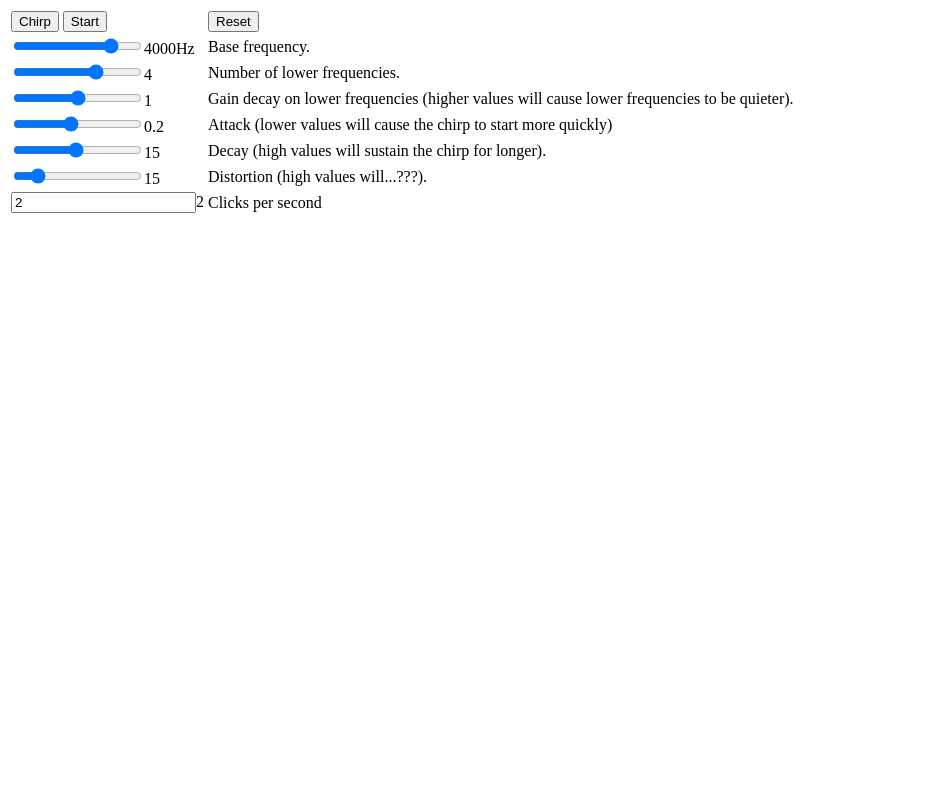
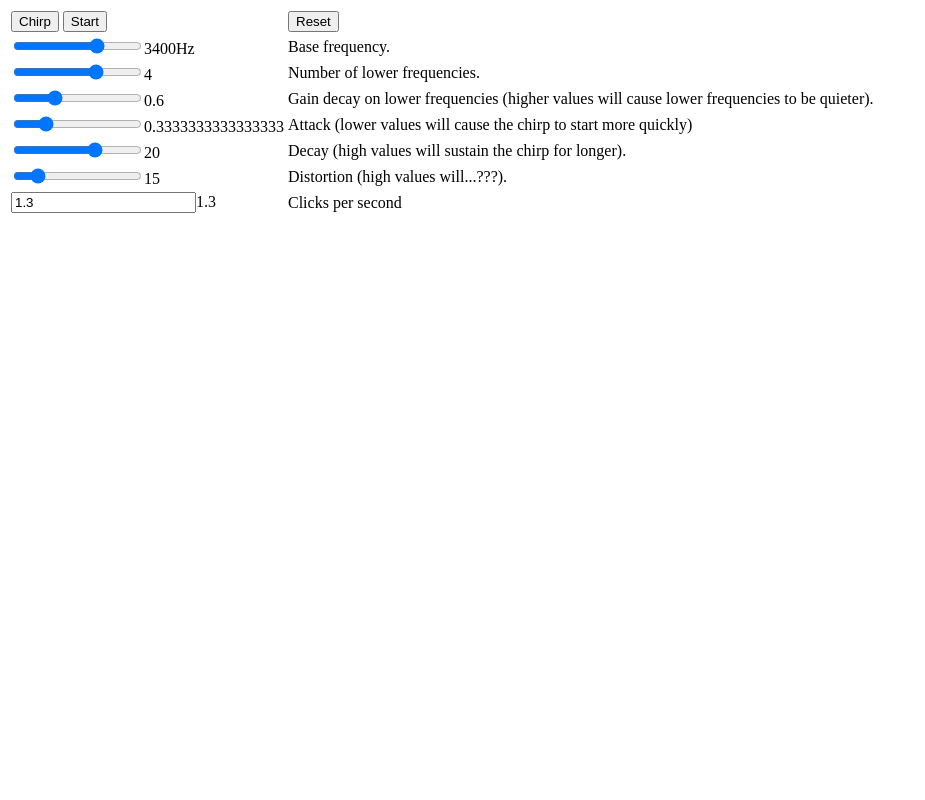
Before and after one commit to DavidSouther/echoping, a plain HTML site: page index.html in a window 1280 px wide. Shown: the top 800 px of the page, without its empty margins (0-925 px from the left). Drawn offline with Linux system fonts and the light colour scheme.

Commit message:
Change default parameter values.

```diff
--- a/index.html
+++ b/index.html
@@ -213,13 +213,14 @@
       });
 
       function reset() {
-        frequencyCtrl.value = 4000;
+        frequencyCtrl.value = 3400;
         subfrequenciesCtrl.value = 4;
-        freqGainCtrl.value = 1;
-        attackCtrl.value = 5;
-        decayCtrl.value = 15;
-        tempo.value = 1;
+        freqGainCtrl.value = .6;
+        attackCtrl.value = 3;
+        decayCtrl.value = 20;
+        tempo.value = 1.3;
       }
+      reset();
       document.getElementById('reset').addEventListener('click', reset);
 
       const diff = (a) => a.map((n, i) => i > 0 ? Math.abs(n - a[i-1]) : 0);
@@ -290,7 +291,6 @@
         waveformCtx.stroke();
       }
 
-
       const freqgraph = document.getElementById('freqgraph');
       const freqCtx = freqgraph.getContext('2d');
       const freqAnalyser = audioContext.createAnalyser();
```
